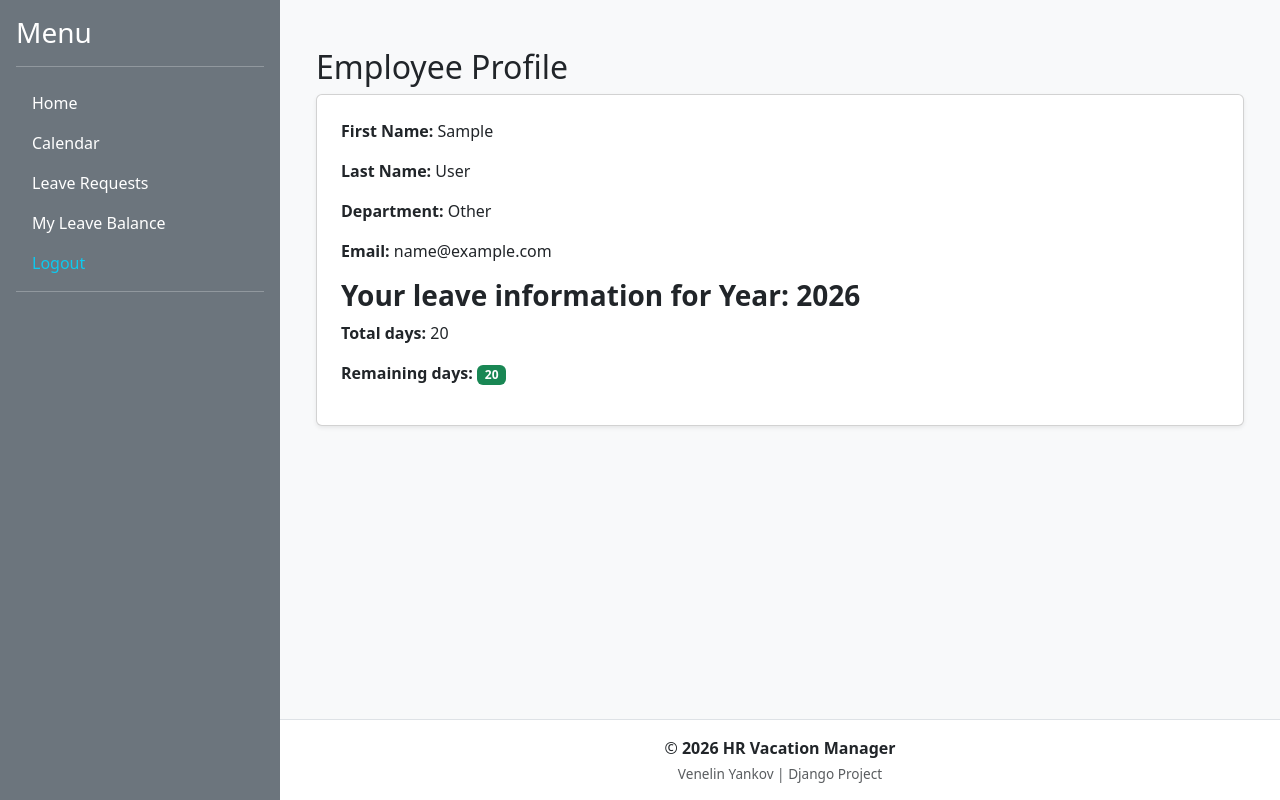
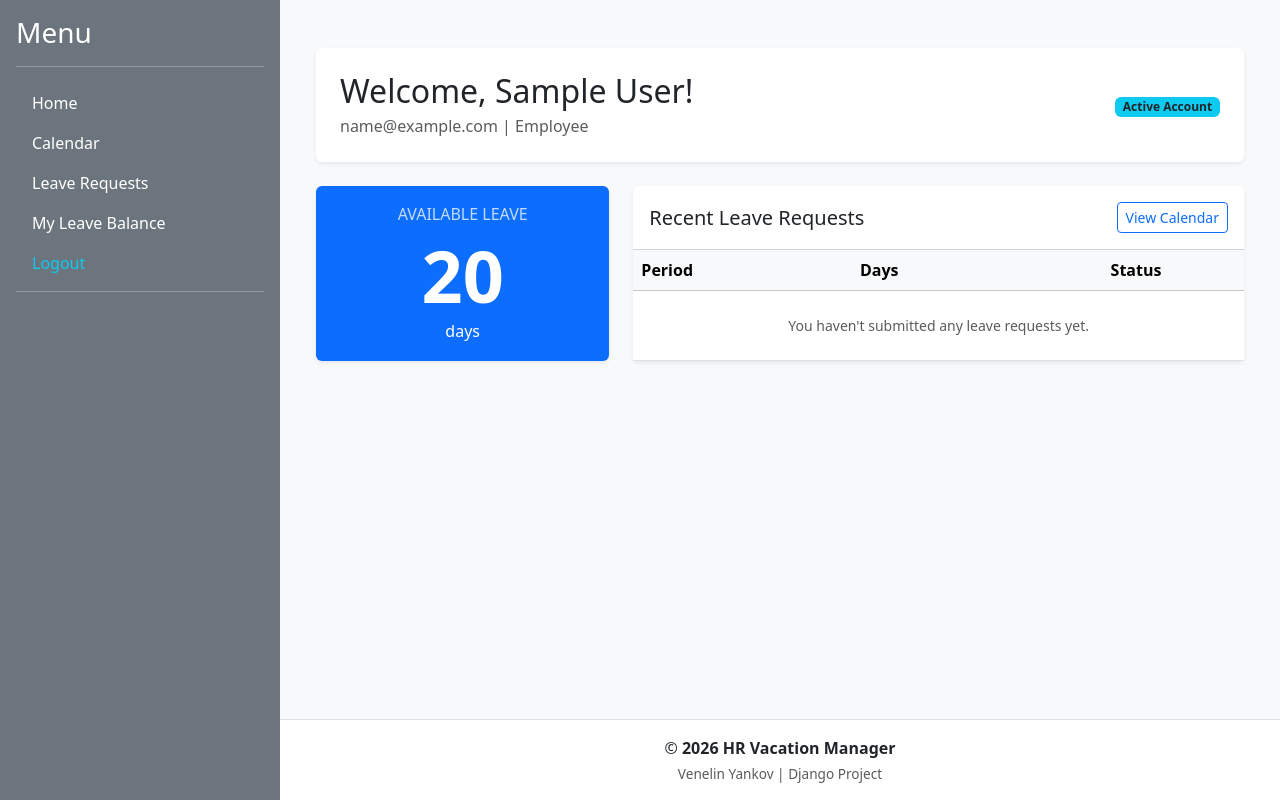
Before and after one commit to vyankov84/hr_vacation_manager, a Django app: page / in a window 1280 px wide. Run offline with Django 5.2, Linux system fonts and the light colour scheme; the visitor is signed in with stand-in values (Sample User, id 1); data comes from the database, SQL or seed files in the repository; data that the repository does not hold is empty.

Commit message:
Adjust Home page and finalize dashboard

```diff
--- a/accounts/views.py
+++ b/accounts/views.py
@@ -5,6 +5,8 @@ from django.views.generic import CreateView, DetailView
 
 from accounts.forms import EmployeeRegisterForm
 from accounts.models import EmployeeUser
+from balances.models import LeaveBalance
+from leave_requests.models import LeaveRequest
 
 
 class EmployeeRegister(CreateView):
@@ -28,3 +30,12 @@ class EmployeeDetailView(LoginRequiredMixin, DetailView):
 
     def get_object(self, queryset = None):
         return self.request.user
+
+    def get_context_data(self, **kwargs):
+        context = super().get_context_data(**kwargs)
+
+        context['balance'] = LeaveBalance.objects.filter(employee=self.request.user).first()
+        context['recent_requests'] = LeaveRequest.objects.filter(
+            employee=self.request.user
+        ).order_by('-id')[:5]
+        return context
--- a/templates/accounts/employee-details.html
+++ b/templates/accounts/employee-details.html
@@ -1,22 +1,85 @@
 {% extends 'base.html' %}
 
 {% block content %}
-    <div class="container mt-4">
-        <h2>Employee Profile</h2>
-            <div class="card p-4 shadow-sm">
-                <p><strong>First Name:</strong> {{ employee.first_name }}</p>
-                <p><strong>Last Name:</strong> {{ employee.last_name }}</p>
-                <p><strong>Department:</strong> {{ employee.department }}</p>
-                <p><strong>Email:</strong> {{ employee.email }}</p>
+<div class="container mt-4">
 
+    <div class="row mb-4">
+        <div class="col-12">
+            <div class="d-flex align-items-center justify-content-between bg-white p-4 rounded shadow-sm">
                 <div>
-                    <h3><strong>Your leave information for Year: {{ employee.balances.year }}</strong></h3>
-                    <p><strong>Total days:</strong> {{ employee.balances.annual_leave_allowed }}</p>
-                    <p><strong>Remaining days:</strong>
-                        <span class="badge bg-success">{{ employee.balances.annual_leave_remaining }}</span>
+                    <h2 class="mb-1">Welcome, {{ employee.get_full_name|default:employee.username }}!</h2>
+                    <p class="text-muted mb-0">
+                        <i class="bi bi-envelope"></i> {{ employee.email }} |
+                        <i class="bi bi-person-badge"></i> {{ employee.position|default:"Employee" }}
+                    </p>
                 </div>
+                <div class="text-end">
+                    <span class="badge bg-info text-dark">Active Account</span>
+                </div>
+            </div>
+        </div>
+    </div>
 
+    <div class="row">
 
+        <div class="col-md-4 mb-4">
+            <div class="card border-0 shadow-sm bg-primary text-white h-100">
+                <div class="card-body text-center d-flex flex-column justify-content-center">
+                    <h6 class="text-uppercase opacity-75">Available Leave</h6>
+
+                    <h2 class="display-2 fw-bold mb-0">
+                        {{ balance.annual_leave_remaining|default:"0" }}
+                    </h2>
+                    <p class="mb-0">days</p>
+                </div>
             </div>
+        </div>
+
+        <div class="col-md-8 mb-4">
+            <div class="card border-0 shadow-sm h-100">
+                <div class="card-header bg-white py-3 d-flex justify-content-between align-items-center">
+                    <h5 class="mb-0">Recent Leave Requests</h5>
+                    <a href="{% url 'leave_requests:calendar_view' %}" class="btn btn-sm btn-outline-primary">View Calendar</a>
+                </div>
+                <div class="card-body p-0">
+                    <div class="table-responsive">
+                        <table class="table table-hover mb-0">
+                            <thead class="table-light">
+                                <tr>
+                                    <th>Period</th>
+                                    <th>Days</th>
+                                    <th class="text-center">Status</th>
+                                </tr>
+                            </thead>
+                            <tbody>
+                                {% for req in recent_requests %}
+                                <tr>
+                                    <td class="align-middle">
+                                        {{ req.start_date|date:"d M Y" }} - {{ req.end_date|date:"d M Y" }}
+                                    </td>
+                                    <td class="align-middle">{{ req.days_requested }}</td>
+                                    <td class="text-center align-middle">
+                                        <span class="badge rounded-pill
+                                            {% if req.status == 'approved' %}bg-success
+                                            {% elif req.status == 'pending' %}bg-warning text-dark
+                                            {% else %}bg-danger{% endif %}">
+                                            {{ req.get_status_display|default:req.status|upper }}
+                                        </span>
+                                    </td>
+                                </tr>
+                                {% empty %}
+                                <tr>
+                                    <td colspan="3" class="text-center py-4 text-muted small">
+                                        You haven't submitted any leave requests yet.
+                                    </td>
+                                </tr>
+                                {% endfor %}
+                            </tbody>
+                        </table>
+                    </div>
+                </div>
+            </div>
+        </div>
     </div>
+</div>
 {% endblock %}
--- a/templates/common/nav.html
+++ b/templates/common/nav.html
@@ -2,15 +2,17 @@
     <h3>Menu</h3>
         <hr>
         <ul class="nav nav-pills flex-column mb-auto">
-            <li class="nav-item">
-                <a href="#" class="nav-link text-white">Home</a>
-            </li>
 
-            <li>
-                <a href="{% url 'leave_requests:calendar_view' %}" class="nav-link text-white">Calendar</a>
-            </li>
 
             {% if user.is_authenticated %}
+                <li class="nav-item">
+                    <a href="{% url 'accounts:details' %}" class="nav-link text-white">Home</a>
+                </li>
+
+                <li>
+                    <a href="{% url 'leave_requests:calendar_view' %}" class="nav-link text-white">Calendar</a>
+                </li>
+
                 <li>
                     <a href="#" class="nav-link text-white">Leave Requests</a>
                 </li>
```
